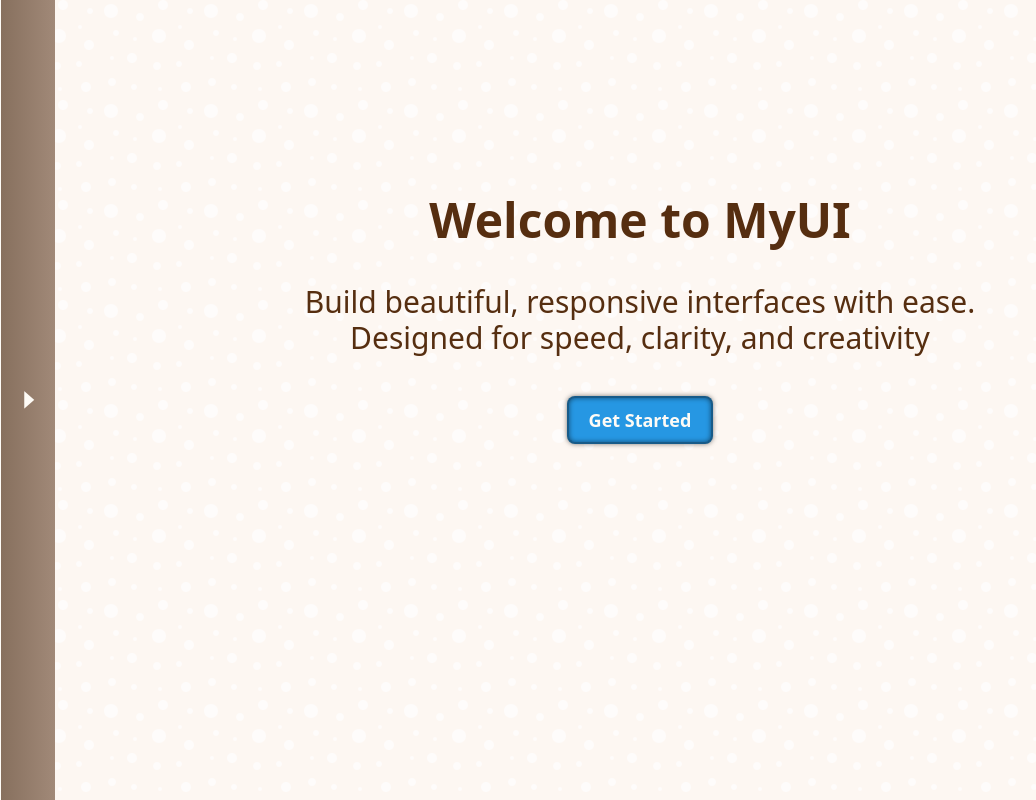
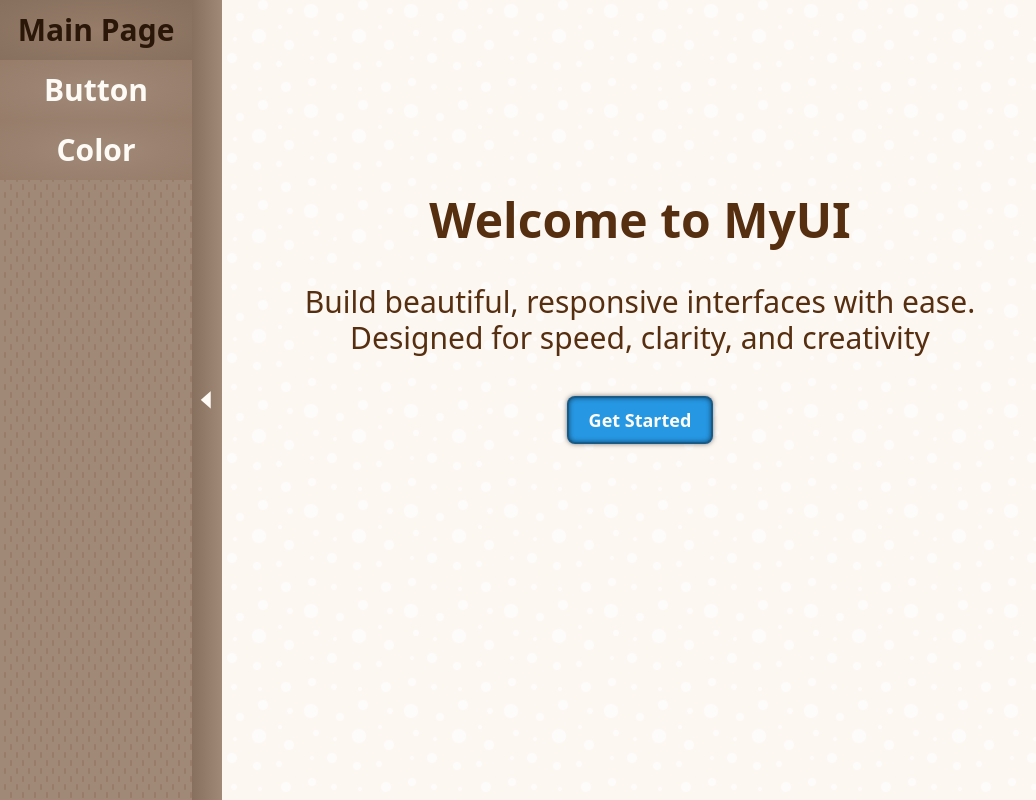
Before and after one commit to jakubhajduk53/my-ui, a Vue app: page / in a window 1280 px wide. Shown: the whole page, without its empty margins (0-1036 px from the left). Built offline with nearby package versions, Linux system fonts and the light colour scheme.

Commit message:
feat: update aside

```diff
--- a/src/components/Aside.vue
+++ b/src/components/Aside.vue
@@ -1,7 +1,7 @@
 <script setup lang="ts">
 import { ref } from "vue";
 
-const isOpen = ref<boolean>(false);
+const isOpen = ref<boolean>(true);
 
 const switchAside = () => {
   isOpen.value = !isOpen.value;
@@ -23,27 +23,32 @@ const switchAside = () => {
     >
       <RouterLink
         to="/"
-        class="py-3 w-full text-xl md:text-3xl font-bold cursor-pointer bg-[hsl(26,18%,45%)] border-b"
+        class="py-3 w-full text-xl md:text-3xl font-bold cursor-pointer bg-radial from-[hsl(26,18%,50%)] to-[hsl(26,18%,45%)] hover:text-[hsl(26,68%,10%)] transition duration-100"
         >Main Page
       </RouterLink>
       <div class="w-full bg-[hsl(26,68%,92%)]" />
       <RouterLink
         to="/button"
-        class="py-3 w-full text-xl md:text-3xl font-semibold cursor-pointer bg-[hsl(26,18%,50%)] border-b"
+        class="py-3 w-full text-xl md:text-3xl font-semibold cursor-pointer bg-radial from-[hsl(26,18%,55%)] to-[hsl(26,18%,50%)] hover:text-[hsl(26,68%,10%)] transition duration-100"
         >Button
       </RouterLink>
       <RouterLink
         to="/color"
-        class="py-3 w-full text-xl md:text-3xl font-semibold cursor-pointer bg-[hsl(26,18%,50%)] border-b"
+        class="py-3 w-full text-xl md:text-3xl font-semibold cursor-pointer bg-radial from-[hsl(26,18%,55%)] to-[hsl(26,18%,50%)] hover:text-[hsl(26,68%,10%)] transition duration-100"
         >Color
       </RouterLink>
     </div>
 
     <div
       @click="switchAside"
-      class="flex items-center px-1 md:px-3 text-xl md:text-3xl cursor-pointer bg-gradient-to-l from-[hsl(26,18%,55%)] to-[hsl(26,18%,45%)] border-l"
+      class="flex items-center text-xl md:text-3xl cursor-pointer bg-gradient-to-l from-[hsl(26,18%,55%)] to-[hsl(26,18%,45%)]"
     >
       <i :class="isOpen ? 'bx bx-caret-left' : 'bx bx-caret-right'" />
     </div>
   </div>
 </template>
+<style scoped>
+.router-link-active {
+  color: hsl(26, 68%, 10%);
+}
+</style>
```
